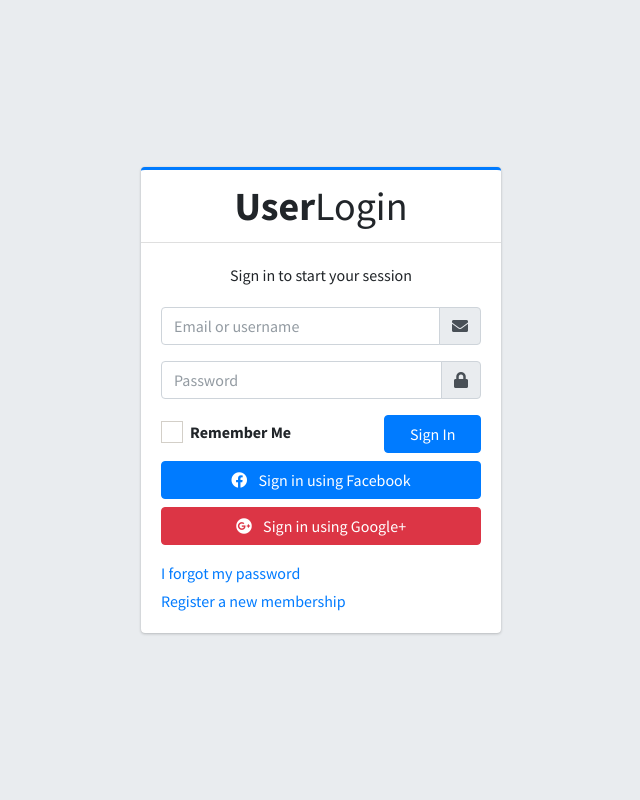
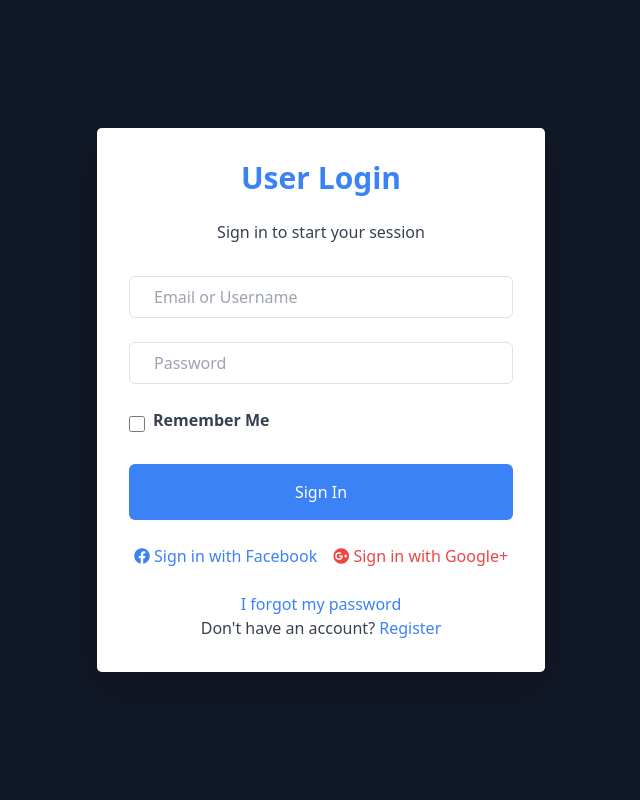
Before and after one commit to Karnaz3/django_games, a Django app: page / in a window 1280 px wide. Shown: the whole page, without its empty margins (319-959 px from the left). Run offline with Django 5.2, Linux system fonts and the light colour scheme; some libraries are stand-ins or nearby versions.

Commit message:
faq add with some ui changes

```diff
--- a/config/urls.py
+++ b/config/urls.py
@@ -19,4 +19,5 @@
     path('games/', GameSelectView.as_view(), name='games'),
     path('spr/', SPRView.as_view(), name='spr'),
     path('headtails/', HeadTailsView.as_view(), name='headtails'),
+    path("faq/", FaqView.as_view(), name="faq"),
 ] + static(settings.MEDIA_URL, document_root=settings.MEDIA_ROOT)+ static(settings.STATIC_URL, document_root=settings.STATIC_ROOT)
--- a/dashboard/TEMPLATES/login.html
+++ b/dashboard/TEMPLATES/login.html
@@ -5,7 +5,6 @@
   <meta charset="utf-8">
   <meta name="viewport" content="width=device-width, initial-scale=1">
   <title>Login</title>
-
 
   <!-- Google Font: Source Sans Pro -->
   <link rel="stylesheet" href="https://fonts.googleapis.com/css?family=Source+Sans+Pro:300,400,400i,700&display=fallback">
@@ -15,76 +14,56 @@
   <link rel="stylesheet" href="{% static 'dashboard/plugins/icheck-bootstrap/icheck-bootstrap.min.css' %}">
   <!-- Theme style -->
   <link rel="stylesheet" href="{% static 'dashboard/dist/css/adminlte.min.css' %}">
+  <!-- Tailwind CSS -->
+  <link rel="stylesheet" href="https://cdn.jsdelivr.net/npm/tailwindcss@2.2.19/dist/tailwind.min.css">
 </head>
-<body class="hold-transition login-page">
-<div class="login-box">
-  <!-- /.login-logo -->
-  <div class="card card-outline card-primary">
-    <div class="card-header text-center">
-      <a href="../../index2.html" class="h1"><b>User</b>Login</a>
-    </div>
-    <div class="card-body">
-      <p class="login-box-msg">Sign in to start your session</p>
+<body class="bg-gray-900 font-sans">
 
-      <form class = "space-y-6" action="" method="post">
+<div class="min-h-screen flex items-center justify-center">
+  <div class="w-full max-w-md">
+    <div class="bg-white shadow-lg rounded-lg p-8">
+      <div class="text-center">
+        <a href="../../index2.html" class="text-3xl font-bold text-blue-500">User Login</a>
+      </div>
+
+      <p class="text-gray-700 text-center mt-4">Sign in to start your session</p>
+
+      <form class="mt-8" action="" method="post">
         {% csrf_token %}
-        <div class="input-group mb-3">
-          <input type="text" class="form-control" placeholder="Email or username" name = "username">
-          <div class="input-group-append">
-            <div class="input-group-text">
-              <span class="fas fa-envelope"></span>
-            </div>
+        <div class="mb-4">
+          <input type="text" class="w-full px-4 py-2 border border-gray-300 rounded-md focus:outline-none focus:border-blue-500" placeholder="Email or Username" name="username">
+        </div>
+        <div class="mb-4">
+          <input type="password" class="w-full px-4 py-2 border border-gray-300 rounded-md focus:outline-none focus:border-blue-500" placeholder="Password" name="password">
+        </div>
+        <div class="flex items-center justify-between mb-4">
+          <div class="flex items-center">
+            <input type="checkbox" id="remember" class="form-checkbox h-4 w-4 text-blue-500">
+            <label for="remember" class="ml-2 text-gray-700">Remember Me</label>
           </div>
+          <span class="text-red-500">{{ error }}</span>
         </div>
-        <div class="input-group mb-3">
-          <input type="password" class="form-control" placeholder="Password" name = "password">
-          <div class="input-group-append">
-            <div class="input-group-text">
-              <span class="fas fa-lock"></span>
-            </div>
-          </div>
-        </div>
-        <div class="row">
-          <div class="col-8">
-            <div class="icheck-primary">
-              <input type="checkbox" id="remember">
-              <label for="remember">
-                Remember Me
-              </label>
-            </div>
-          </div>
-          <!-- /.col -->
-          <div class="col-4">
-            <center><span style="color: red;">{{error}}</span></center>
-          <button type="submit" class="btn btn-primary btn-block">Sign In</button>
-          </div>
-          <!-- /.col -->
-        </div>
+        <button type="submit" class="w-full bg-blue-500 text-white p-3 rounded-md hover:bg-blue-600 focus:outline-none focus:bg-blue-600">Sign In</button>
       </form>
 
-      <div class="social-auth-links text-center mt-2 mb-3">
-        <a href="#" class="btn btn-block btn-primary">
-          <i class="fab fa-facebook mr-2"></i> Sign in using Facebook
-        </a>
-        <a href="#" class="btn btn-block btn-danger">
-          <i class="fab fa-google-plus mr-2"></i> Sign in using Google+
-        </a>
+      <div class="mt-6">
+        <div class="flex justify-center space-x-4">
+          <a href="#" class="text-blue-500 hover:text-blue-600">
+            <i class="fab fa-facebook"></i> Sign in with Facebook
+          </a>
+          <a href="#" class="text-red-500 hover:text-red-600">
+            <i class="fab fa-google-plus"></i> Sign in with Google+
+          </a>
+        </div>
       </div>
-      <!-- /.social-auth-links -->
 
-      <p class="mb-1">
-        <a href={%url 'forgot-password'%}>I forgot my password</a>
-      </p>
-      <p class="mb-0">
-        <a href={%url 'register'%} class="text-center">Register a new membership</a>
-      </p>
+      <div class="mt-4 text-center">
+        <p class="text-blue-500"><a href={% url 'forgot-password' %}>I forgot my password</a></p>
+        <p class="text-gray-700">Don't have an account? <a href={% url 'register' %} class="text-blue-500">Register</a></p>
+      </div>
     </div>
-    <!-- /.card-body -->
   </div>
-  <!-- /.card -->
 </div>
-<!-- /.login-box -->
-
 
 </body>
 </html>
--- a/dashboard/views.py
+++ b/dashboard/views.py
@@ -127,3 +127,9 @@
 class GameSelectView(View):
     def get(self, request):
         return render(request, 'gameselect.html')
+
+
+
+class FaqView(View):
+    def get(self, request):
+        return render(request, 'faq.html')
```
Also changed, not shown: dashboard/TEMPLATES/base.html (+1 -8 lines), dashboard/TEMPLATES/faq.html (+37 -9 lines), dashboard/TEMPLATES/gameselect.html (+5 -5 lines), dashboard/TEMPLATES/register.html (+32 -47 lines), db.sqlite3, uploads/profile/WhatsApp_Image_2024-01-22_at_21.37.55_c4beb162_eY6nSiU.jpg (added).
